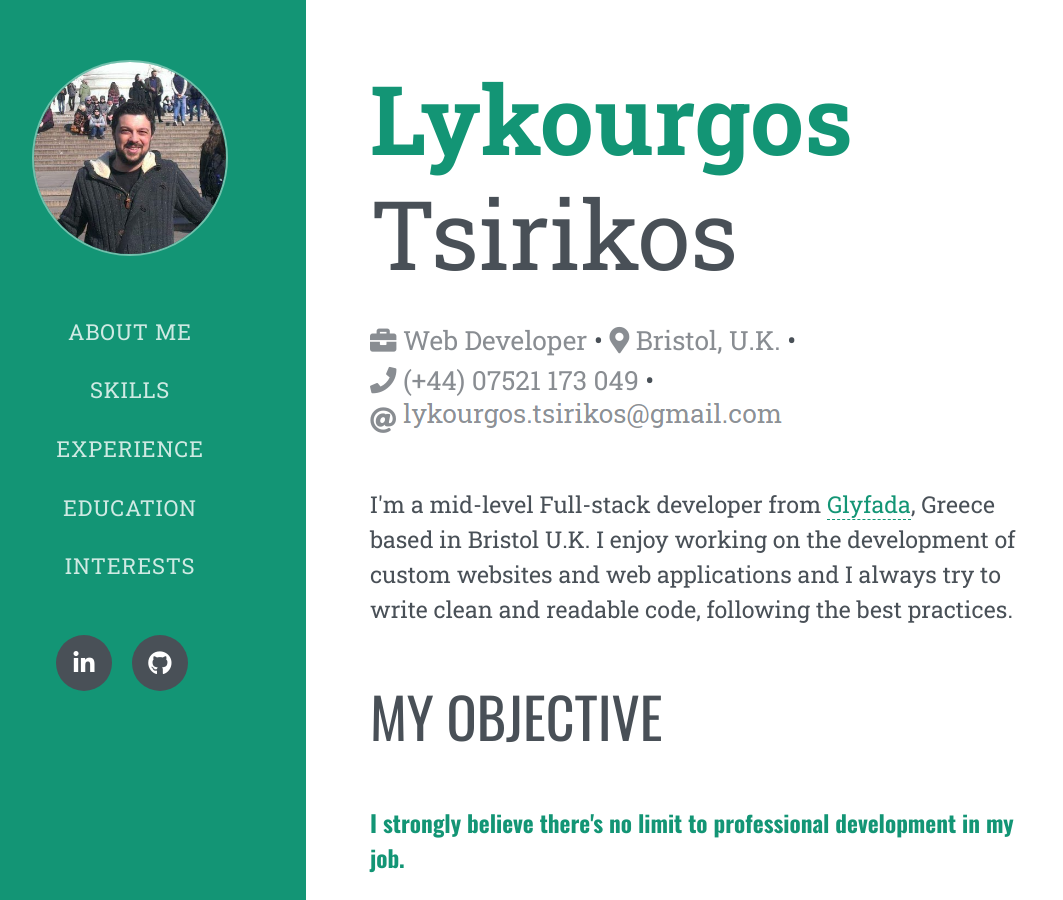
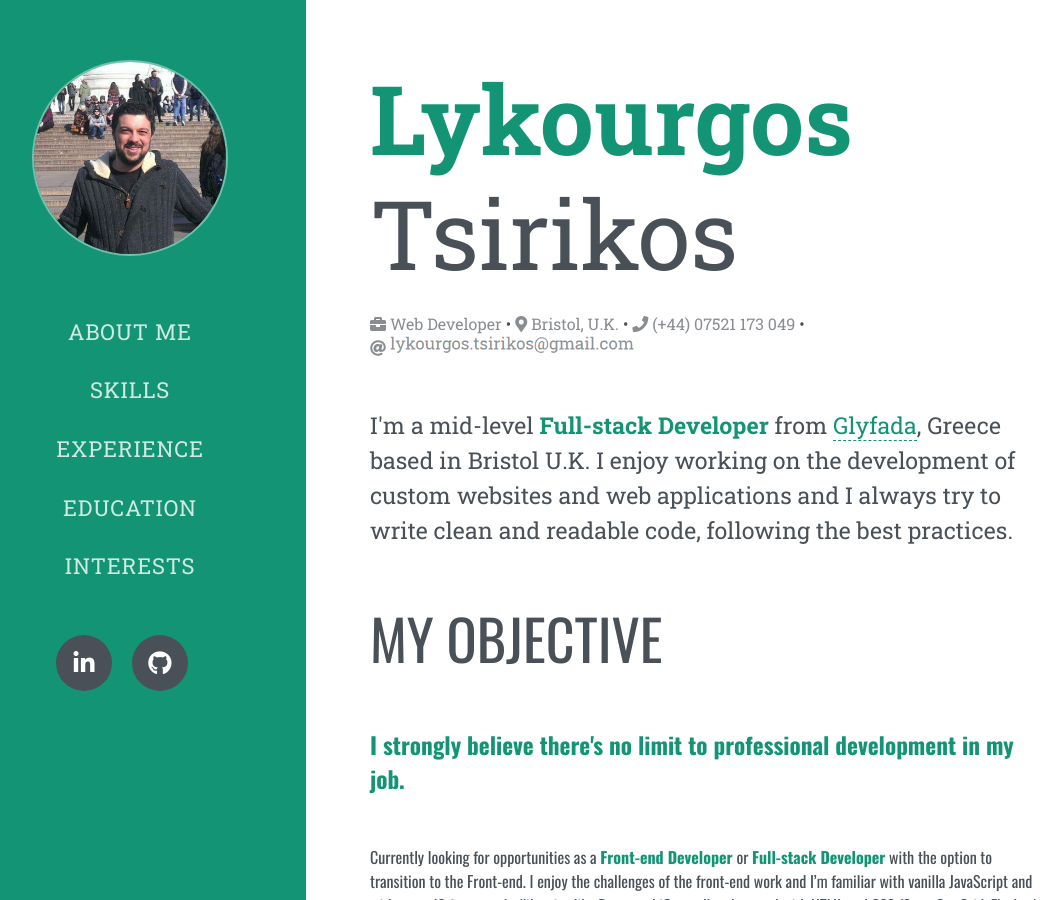
Before and after one commit to ltdev22/ltdev22.github.io, a Jekyll site: the page built from index.html, in a window 1280 px wide and 900 px high. Shown: the whole window, without its empty margins (46-1109 px from the left). Built offline with Jekyll 4.4.1, drawn with Linux system fonts in a browser that asks for light colours.

Commit message:
Minor edits on about

```diff
--- a/_includes/sections/about.html
+++ b/_includes/sections/about.html
@@ -10,7 +10,7 @@
             <div class="sh email"><i class="fas fa-at"></i> <img src="/assets/img/email.png"></div>
         </div>
         <div class="lead">
-            I'm a mid-level Full-stack developer from <a href="https://en.wikipedia.org/wiki/Glyfada" target="_blank">Glyfada</a>, Greece based in Bristol U.K. I enjoy working on the development of custom websites and web applications and I always try to write clean and readable code, following the best practices.
+            I'm a mid-level <span class="highlight">Full-stack Developer</span> from <a href="https://en.wikipedia.org/wiki/Glyfada" target="_blank">Glyfada</a>, Greece based in Bristol U.K. I enjoy working on the development of custom websites and web applications and I always try to write clean and readable code, following the best practices.
         </div>
     </div><!-- /.jumbotron -->
 
--- a/_sass/about.scss
+++ b/_sass/about.scss
@@ -5,14 +5,14 @@
             display: block;
             font-size: 6rem;
             line-height: 1.2;
-            margin-bottom: 30px;
+            margin-bottom: 22px;
             @media (max-width: 1023px) {
                 font-size: 5rem;
             }
         }
         .sub-heading {
             display: block;
-            font-size: 1.65rem;
+            font-size: 1rem;
             color: rgba($text-color, 0.65);
             text-transform: capitalize;
             div {
@@ -21,6 +21,9 @@
                     color: $text-color;
                 }
             }
+            img {
+                height: 18px;
+            }
         }
     }
 }
```
